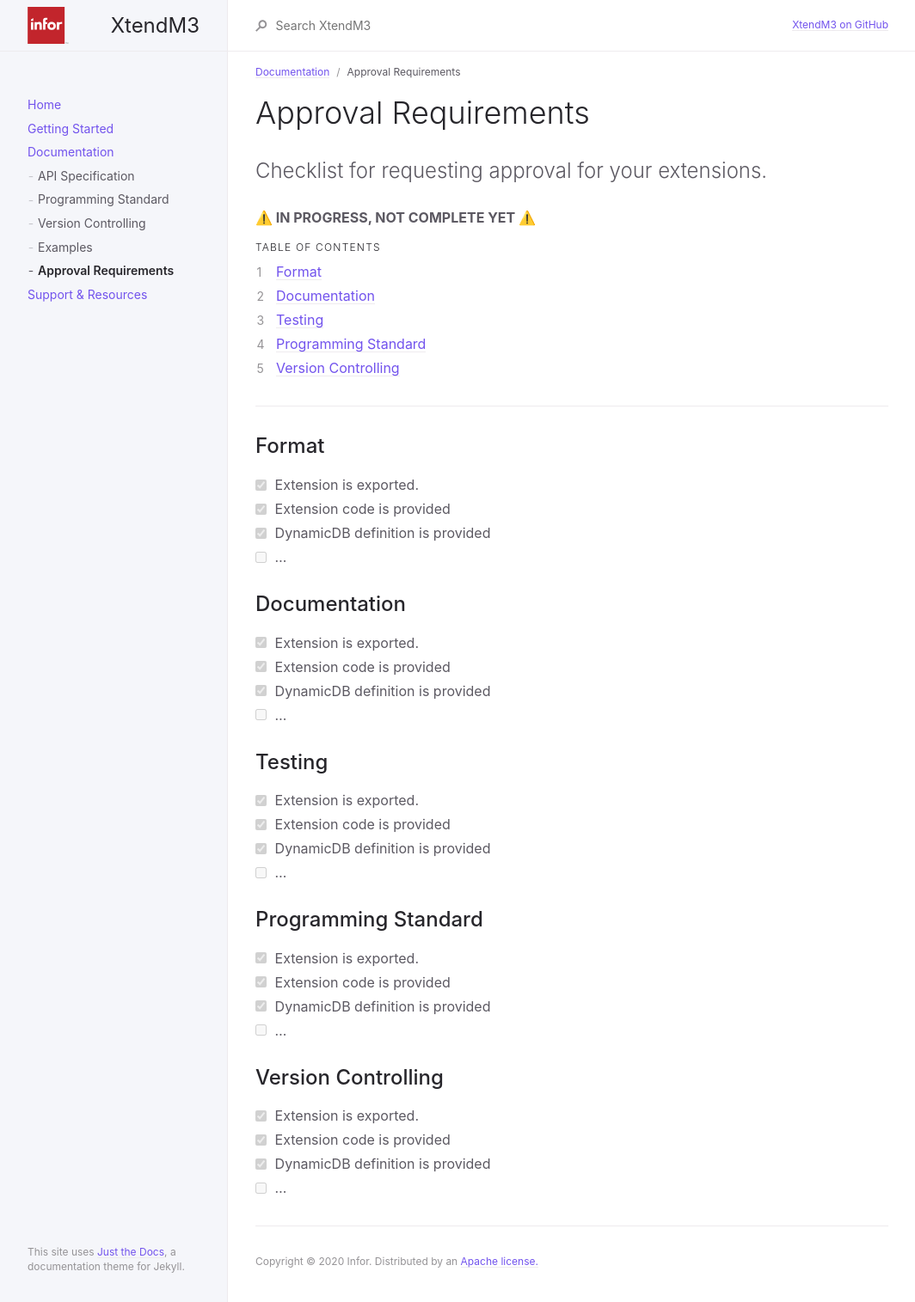
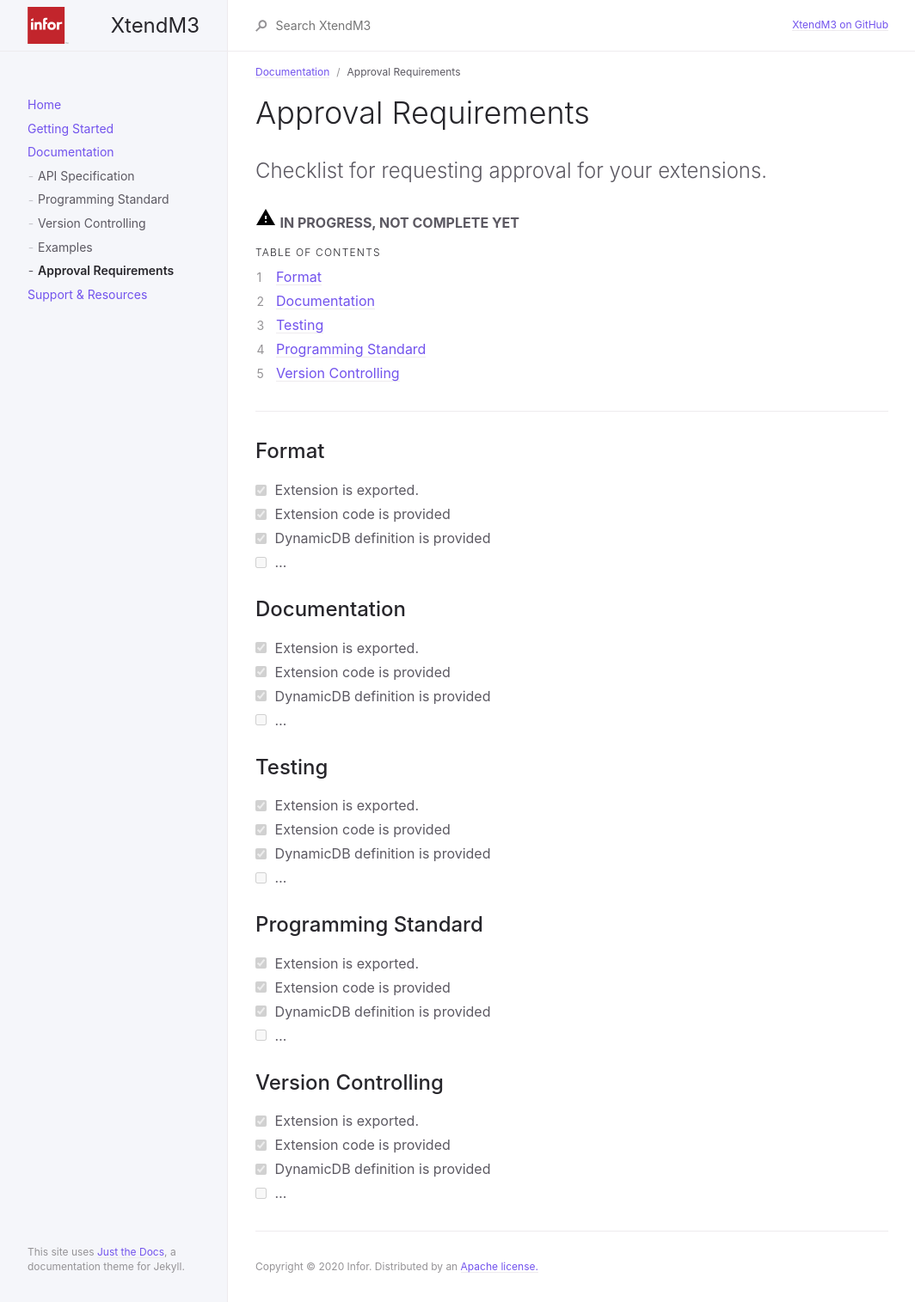
Before and after one commit to infor-cloud/xtendm3, a Jekyll site: the page built from docs/documentation/approval-requirements.md, in a window 1280 px wide. Shown: the whole page at 86% size, without its empty margins (107-1171 px from the left). Built offline with Jekyll 4.4.1, drawn with Linux system fonts in a browser that asks for light colours.

Commit message:
Update approval requirements page

```diff
--- a/docs/documentation/approval-requirements.md
+++ b/docs/documentation/approval-requirements.md
@@ -10,7 +10,7 @@ nav_order: 5
 
 Checklist for requesting approval for your extensions.
 {: .fs-6 .fw-300 }
-**⚠️ ️️IN PROGRESS, NOT COMPLETE YET ⚠️**
+![](/assets/images/warning-24px.svg) **️IN PROGRESS, NOT COMPLETE YET**
 
 ## Table of contents
 {: .no_toc .text-delta }
```
Also changed, not shown: assets/images/warning-24px.svg (added).
